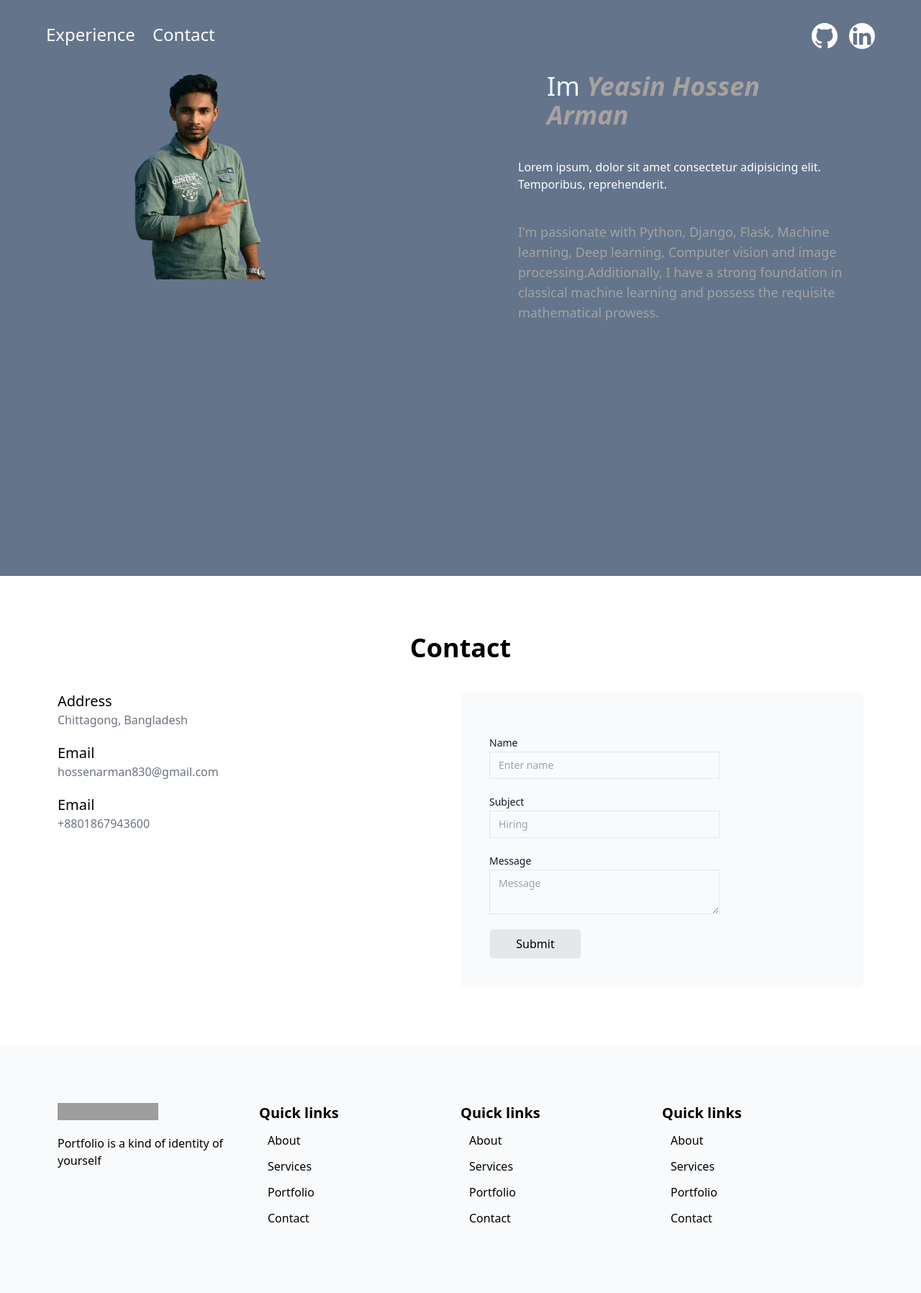
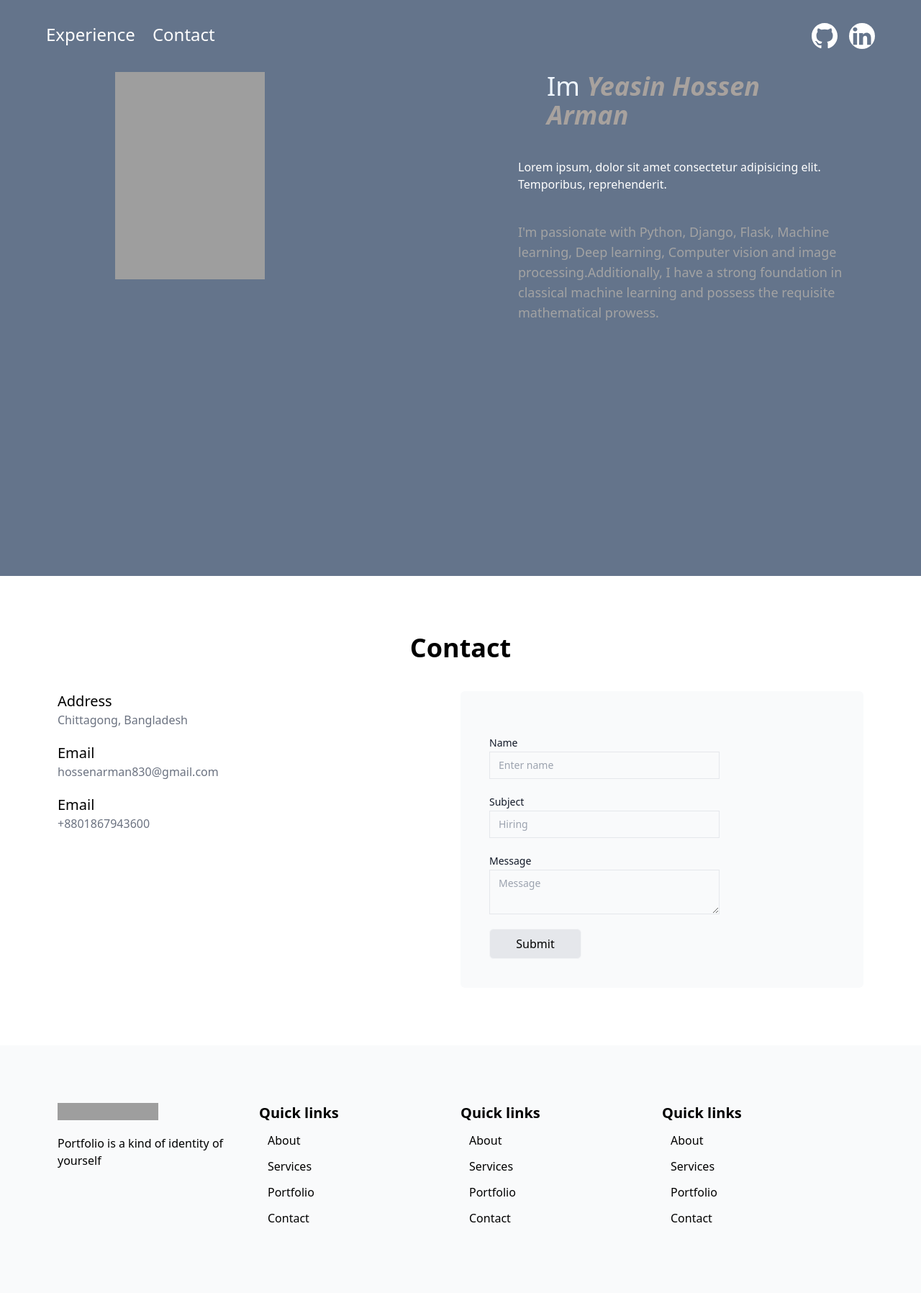
Before and after one commit to Yeasin-Hossen-Arman/portfolio, a Django app: page / in a window 1280 px wide. Shown: the whole page at 72% size. Run offline with Django 5.2, Linux system fonts and the light colour scheme; some libraries are stand-ins or nearby versions; grey boxes are pictures that could not be loaded.

Commit message:
add img final

```diff
--- a/templates/index.html
+++ b/templates/index.html
@@ -1,5 +1,5 @@
 {% comment %} {% load static tailwind_tags %} {% endcomment %}
-{% load static%}
+{% comment %} {% load static%} {% endcomment %}
 <!DOCTYPE html>
 <html lang="en">
   <head>
@@ -63,7 +63,7 @@
         </nav>
         <div class="flex ">
             <div class="left w-1/2 px-40 pr-10 py-38 items-center ">
-                <img class="w-52 h-72" src="static\file.png" alt="main image" srcset="">
+                <img class="w-52 h-72" src="https://github.com/Yeasin-Hossen-Arman/ML_Course_SKITBI/blob/main/Src/file.png?raw=true" alt="main image" srcset="">
             </div>
             <div class="right w-1/2 px-20 py-38">
                 <h1 class="text-blue-50 px-10 font-extralight text-4xl">
```
